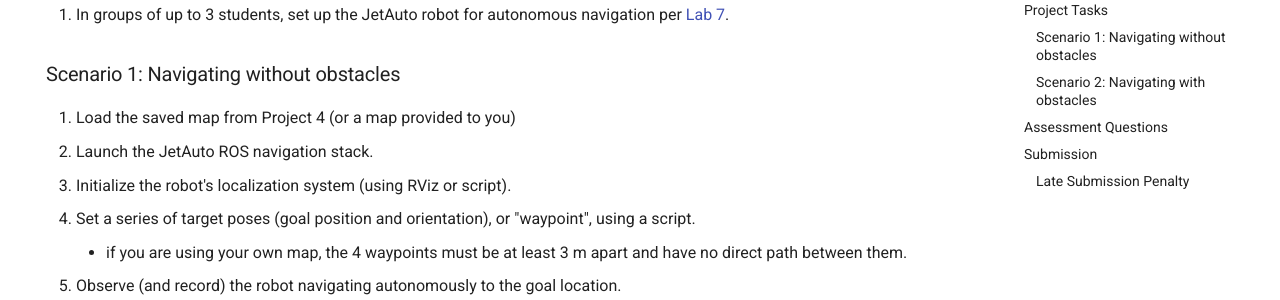
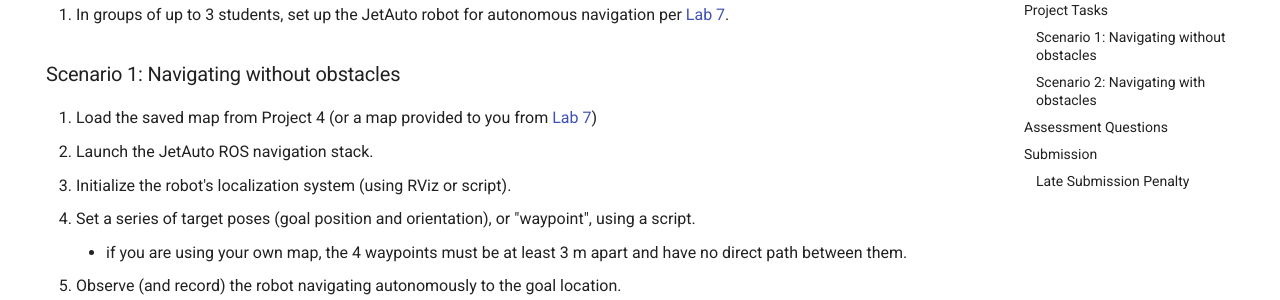
Before and after one commit to Seneca-BSA/Lab-Manual, an MkDocs documentation site: the page built from docs/AIG240/project5.md, in a window 1280 px wide and 900 px high, scrolled down 678 px. Shown: the part 152-452 px from the top of the window. Built offline with MkDocs 1.6.1 and Material for MkDocs 9.7.7, drawn with Linux system fonts in a browser that asks for light colours.

Commit message:
updated AIG240 lab7 and project5 with link to map file

```diff
--- a/docs/AIG240/project5.md
+++ b/docs/AIG240/project5.md
@@ -24,7 +24,7 @@
 
 ### Scenario 1: Navigating without obstacles
 
-1. Load the saved map from Project 4 (or a map provided to you)
+1. Load the saved map from Project 4 (or a map provided to you from [Lab 7](lab7.md))
 1. Launch the JetAuto ROS navigation stack.
 1. Initialize the robot's localization system (using RViz or script).
 1. Set a series of target poses (goal position and orientation), or "waypoint", using a script.
```
Also changed, not shown: docs/AIG240/lab7.md (+1 -1 lines).
